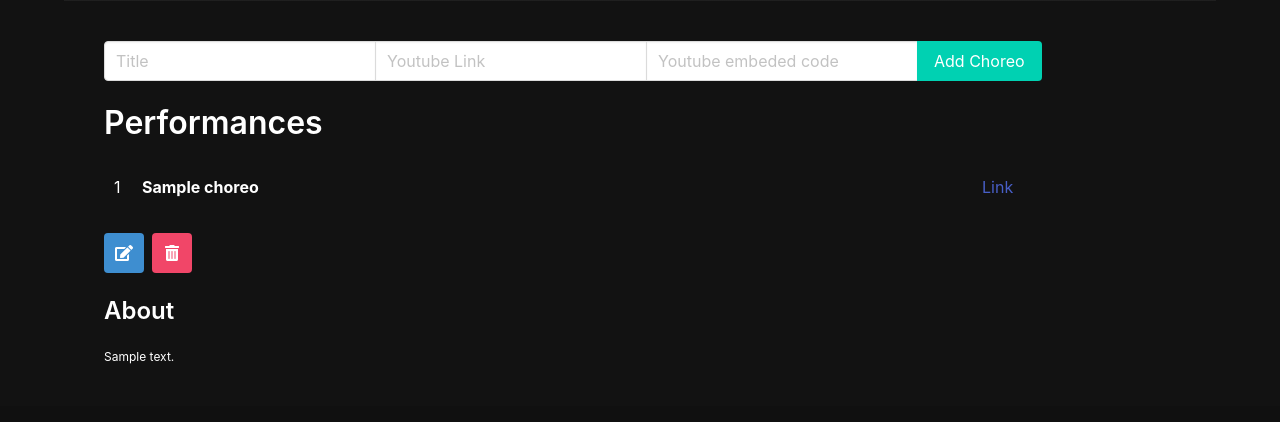
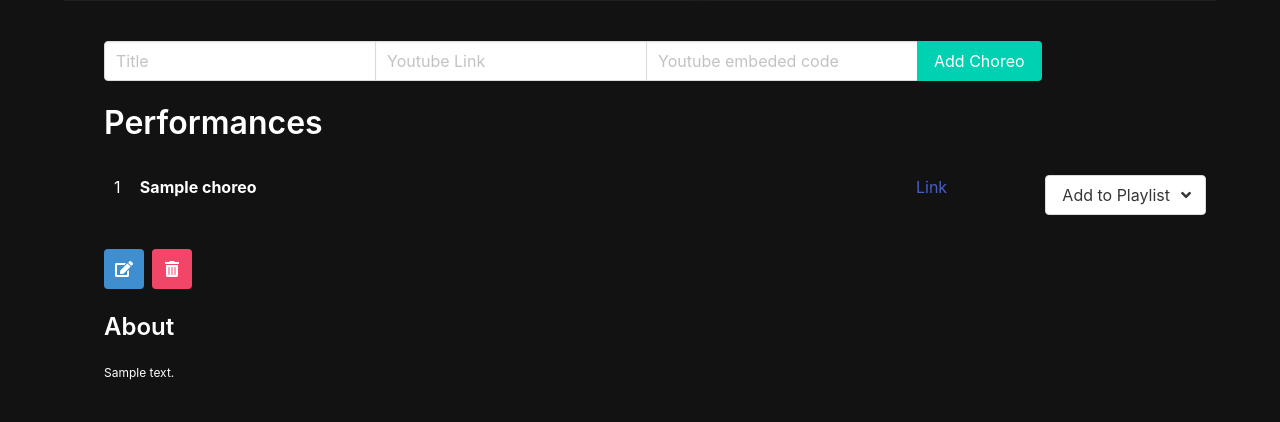
Before and after one commit to mdechavez5/Finch_Collector_App, a Django app: page /dancers/1/ in a window 1280 px wide. Shown: the part 551-973 px from the top of the page. Before the commit the page ends 915 px from the top, so only its background shows below. Run offline with Django 4.2, Linux system fonts and the light colour scheme; tables that the repository leaves empty hold one stand-in row (values such as "Sample post"); grey boxes marked "Sample" are stand-in pictures.

Commit message:
Working on ability to add choreo to playlist from dancer_detail page

```diff
--- a/main_app/static/scripts/main.js
+++ b/main_app/static/scripts/main.js
@@ -3,3 +3,7 @@ $(".navbar-burger").click(function () {
     $(".navbar-burger").toggleClass("is-active");
     $(".navbar-menu").toggleClass("is-active");
 });
+
+$(".dropdown").click(function (event) {
+    $(this).toggleClass("is-active");
+});
--- a/main_app/templates/dancer_detail.html
+++ b/main_app/templates/dancer_detail.html
@@ -54,6 +54,36 @@
             <span>{{forloop.counter}}</span>
             <span><b>{{choreo.title}}</b></span>
             <span><a href="{{choreo.vid}}">Link</a></span>
+            <span>
+                <div class="dropdown">
+                  <div class="dropdown-trigger">
+                    <button
+                      class="button"
+                      aria-haspopup="true"
+                      aria-controls="dropdown-menu"
+                    >
+                      <span>Add to Playlist</span>
+                      <span class="icon is-small">
+                        <i class="fas fa-angle-down" aria-hidden="true"></i>
+                      </span>
+                    </button>
+                  </div>
+                  <div class="dropdown-menu" id="dropdown-menu" role="menu">
+                    <div class="dropdown-content">
+                      {% for playlist in playlists %}
+                  <!-- each playlist becomes a drop
+                  down item with the ids needed to add to the join table  -->
+                      <a
+                        href="{% url 'playlist_choreo_assoc' playlist.pk choreo.pk %}?assoc=add"
+                        class="dropdown-item"
+                      >
+                        {{playlist.title}}
+                      </a>
+                      {% endfor %}
+                    </div>
+                  </div>
+                </div>
+              </span>
         </div>
 	{% empty %}
         <article class="message">
--- a/main_app/views.py
+++ b/main_app/views.py
@@ -45,10 +45,10 @@ class DancerDetail(DetailView):
     model = Dancer
     template_name = "dancer_detail.html"
 
-    # def get_context_data(self, **kwargs):
-    #     context = super().get_context_data(**kwargs)
-    #     context["playlists"] = Playlist.objects.all()
-    #     return context
+    def get_context_data(self, **kwargs):
+        context = super().get_context_data(**kwargs)
+        context["playlists"] = Playlist.objects.all()
+        return context
 
 class DancerCreate(CreateView):
     model = Dancer
```
